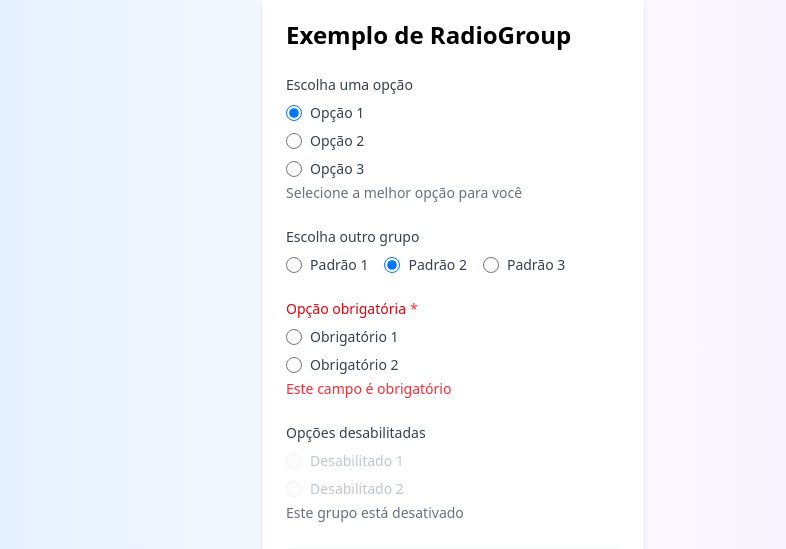
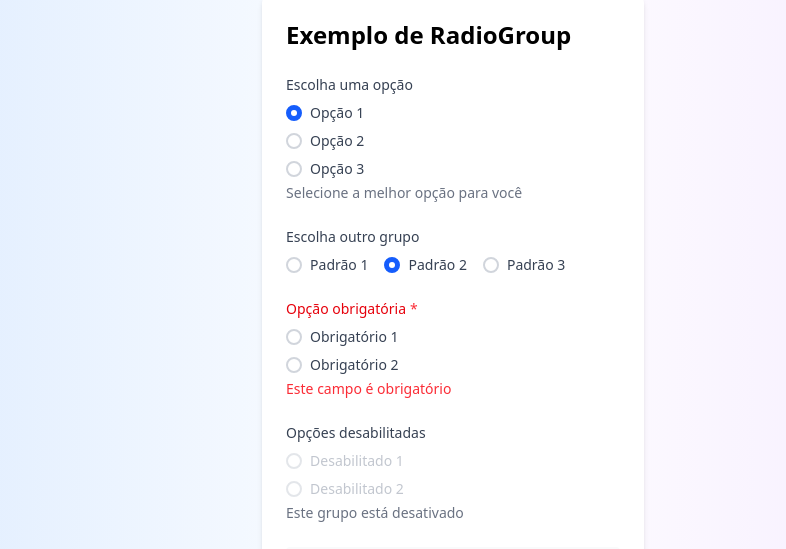
Before and after one commit to brenodev2007/UiKit, a React (Vite) app in the folder ui-kit/: page / in a window 1280 px wide. Shown: the part 2191-2740 px from the top of the page, without its empty margins (187-973 px from the left). Built offline with nearby package versions, Linux system fonts and the light colour scheme.

Commit message:
Arrumando RadioGroup

```diff
--- a/ui-kit/src/components/input/Radio.tsx
+++ b/ui-kit/src/components/input/Radio.tsx
@@ -8,6 +8,8 @@ export interface RadioProps {
   checked?: boolean;
   onChange?: (value: string) => void;
   className?: string;
+  variant?: "primary" | "success" | "danger" | "warning";
+  size?: "sm" | "md" | "lg";
 }
 
 export function Radio({
@@ -18,6 +20,8 @@ export function Radio({
   checked,
   onChange,
   className = "",
+  variant = "primary",
+  size = "md",
 }: RadioProps) {
   const handleChange = () => {
     if (!disabled && onChange) {
@@ -25,14 +29,54 @@ export function Radio({
     }
   };
 
+  // Configurações de variante
+  const variantStyles = {
+    primary: {
+      checked: "border-blue-600 bg-blue-600",
+      hover: "hover:border-blue-400",
+    },
+    success: {
+      checked: "border-green-600 bg-green-600",
+      hover: "hover:border-green-400",
+    },
+    danger: {
+      checked: "border-red-600 bg-red-600",
+      hover: "hover:border-red-400",
+    },
+    warning: {
+      checked: "border-yellow-500 bg-yellow-500",
+      hover: "hover:border-yellow-400",
+    },
+  };
+
+  // Configurações de tamanho
+  const sizeStyles = {
+    sm: {
+      radio: "h-3 w-3",
+      dot: "w-1 h-1",
+      text: "text-xs",
+    },
+    md: {
+      radio: "h-4 w-4",
+      dot: "w-1.5 h-1.5",
+      text: "text-sm",
+    },
+    lg: {
+      radio: "h-5 w-5",
+      dot: "w-2 h-2",
+      text: "text-base",
+    },
+  };
+
   return (
     <label
       className={`
-        flex items-center cursor-pointer
+        flex items-center
         ${disabled ? "cursor-not-allowed opacity-60" : "cursor-pointer"}
         ${className}
       `}
     >
+      {/* Input escondido visualmente mas acessível */}
       <input
         type="radio"
         value={value}
@@ -40,26 +84,50 @@ export function Radio({
         checked={checked}
         onChange={handleChange}
         disabled={disabled}
-        className="
-          h-4 w-4
-          text-blue-600
-          focus:ring-blue-500
-          border-gray-300
-          rounded
-          focus:outline-none
-          focus:ring-2
-          focus:ring-offset-2
-          transition-colors
-          disabled:cursor-not-allowed
-          disabled:opacity-50
-        "
+        className="sr-only"
       />
+
+      {/* Radio customizado */}
+      <span
+        className={`
+          relative
+          rounded-full
+          border-2
+          transition-all
+          duration-200
+          flex
+          items-center
+          justify-center
+          ${sizeStyles[size].radio}
+          ${
+            checked
+              ? variantStyles[variant].checked
+              : "border-gray-300 bg-white"
+          }
+          ${disabled ? "border-gray-300 bg-gray-100" : ""}
+          ${!disabled && !checked ? variantStyles[variant].hover : ""}
+        `}
+      >
+        {/* Ponto central quando selecionado */}
+        {checked && (
+          <span
+            className={`
+              rounded-full
+              bg-white
+              transition-all
+              duration-200
+              ${sizeStyles[size].dot}
+            `}
+          />
+        )}
+      </span>
+
       <span
         className={`
           ml-2
-          text-sm
           font-medium
           ${disabled ? "text-gray-400" : "text-gray-700"}
+          ${sizeStyles[size].text}
         `}
       >
         {children}
--- a/ui-kit/src/components/input/RadioGroup.tsx
+++ b/ui-kit/src/components/input/RadioGroup.tsx
@@ -15,7 +15,6 @@ interface RadioGroupProps {
   orientation?: "vertical" | "horizontal";
 }
 
-// Interface para as props esperadas dos filhos Radio
 interface RadioOptionProps {
   value: string;
   disabled?: boolean;
```
